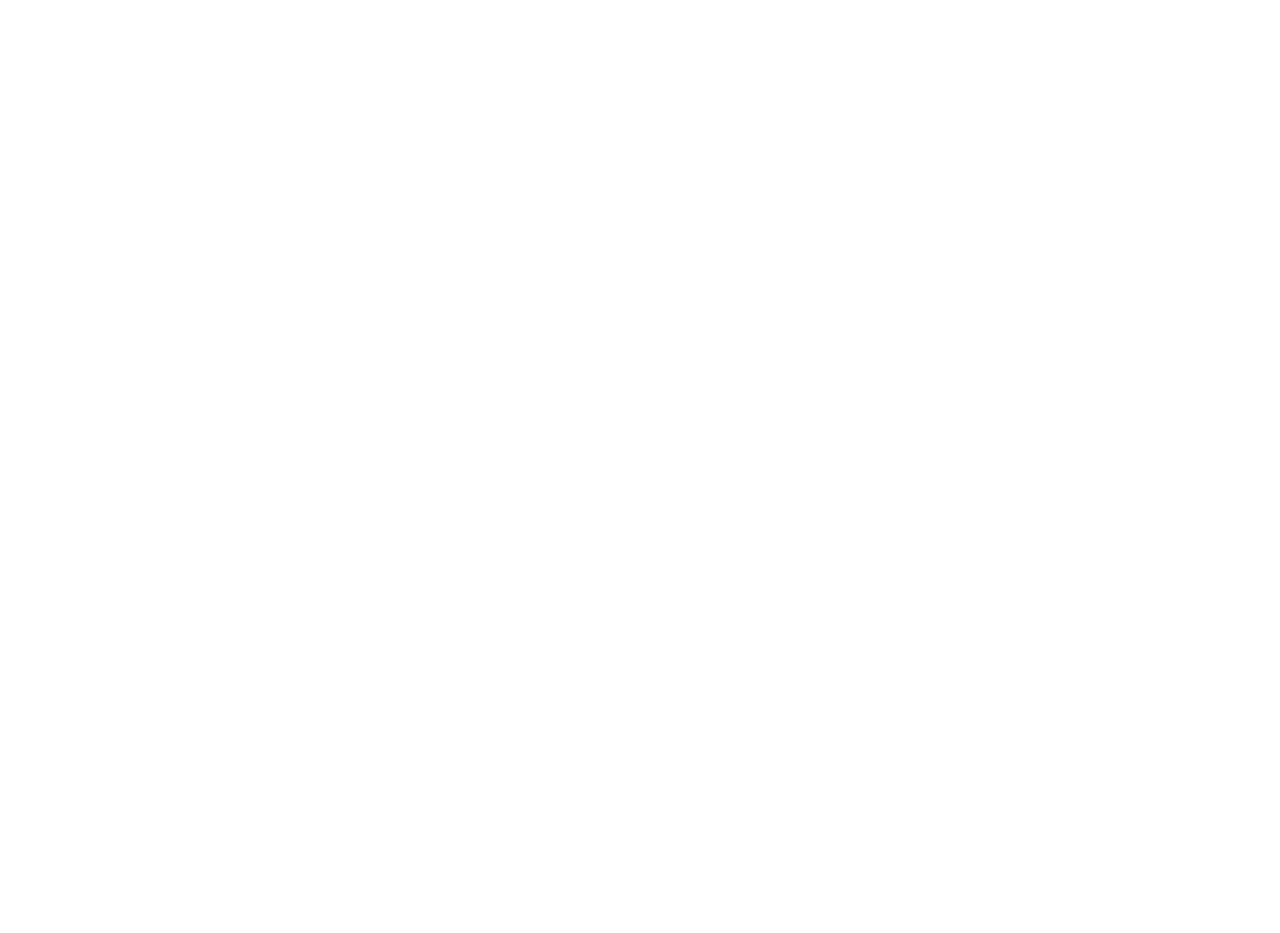
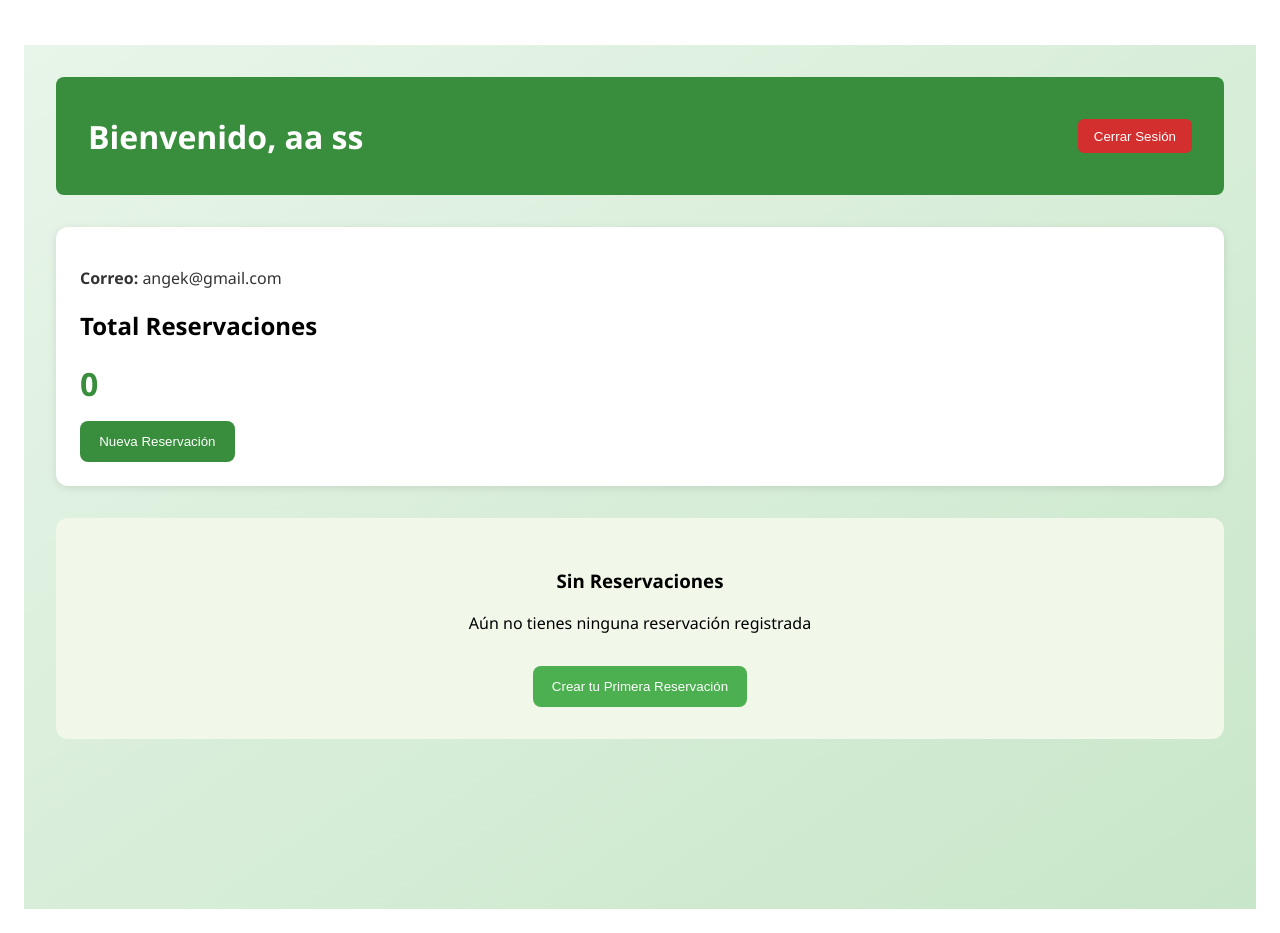
Before and after one commit to Mario5999/Proyecto-FeatUP, an Angular app in the folder Feats-UP/: page /home in a window 1280 px wide. Before the commit this address led to /. Before the commit the page ends 800 px from the top, so only its background shows below. Built offline with nearby package versions, Linux system fonts and the light colour scheme.

Commit message:
Creacion de vista home y vinculacion con inicio de sesion y cerrar sesion con login

```diff
--- a/Feats-UP/src/app/Inicio de sesion/login.component.html
+++ b/Feats-UP/src/app/Inicio de sesion/login.component.html
@@ -20,7 +20,7 @@
         <small *ngIf="form.get('contrasena')?.errors?.['minlength']">Debe tener al menos 6 caracteres</small>
       </div>
 
-      <button type="submit" class="btn-ingresar">Ingresar</button>
+      <button type="submit" class="btn-ingresar" routerLink="/home">Ingresar</button>
     </form>
 
     <div class="registro-info">
--- a/Feats-UP/src/app/app.routes.ts
+++ b/Feats-UP/src/app/app.routes.ts
@@ -17,5 +17,10 @@
     path: 'register',
     loadComponent: () =>
       import('./Registro/register.component').then(m => m.RegisterComponent)
+  },
+  {
+    path: 'home',
+    loadComponent: () =>
+      import('./home.component').then(m => m.HomeComponent)
   }
 ];
--- /dev/null
+++ b/Feats-UP/src/app/home.component.css
@@ -0,0 +1,76 @@
+.home-container {
+  padding: 2rem;
+  font-family: 'Segoe UI', sans-serif;
+  background: linear-gradient(to bottom right, #e8f5e9, #c8e6c9);
+  min-height: 100vh;
+}
+
+.encabezado {
+  display: flex;
+  justify-content: space-between;
+  align-items: center;
+  background: #388e3c;
+  color: white;
+  padding: 1rem 2rem;
+  border-radius: 8px;
+}
+
+.btn-cerrar {
+  background-color: #d32f2f;
+  color: white;
+  border: none;
+  padding: 0.6rem 1rem;
+  border-radius: 6px;
+  cursor: pointer;
+}
+
+.resumen {
+  margin-top: 2rem;
+  background: white;
+  padding: 1.5rem;
+  border-radius: 12px;
+  box-shadow: 0 2px 8px rgba(0, 0, 0, 0.1);
+}
+
+.info-usuario {
+  margin-bottom: 1rem;
+  font-size: 1rem;
+  color: #333;
+}
+
+.total-box {
+  margin-bottom: 1rem;
+}
+
+.contador {
+  font-size: 2rem;
+  font-weight: bold;
+  color: #388e3c;
+}
+
+.btn-nueva {
+  background-color: #388e3c;
+  color: white;
+  border: none;
+  padding: 0.8rem 1.2rem;
+  border-radius: 8px;
+  cursor: pointer;
+}
+
+.estado {
+  margin-top: 2rem;
+  text-align: center;
+  background: #f1f8e9;
+  padding: 2rem;
+  border-radius: 12px;
+}
+
+.btn-crear {
+  margin-top: 1rem;
+  background-color: #4caf50;
+  color: white;
+  border: none;
+  padding: 0.8rem 1.2rem;
+  border-radius: 8px;
+  cursor: pointer;
+}
--- /dev/null
+++ b/Feats-UP/src/app/home.component.html
@@ -0,0 +1,25 @@
+<div class="home-container">
+  <header class="encabezado">
+    <h1>Bienvenido, {{ usuario.nombre }}</h1>
+    <button class="btn-cerrar" (click)="cerrarSesion()" routerLink="/login">Cerrar Sesión</button>
+  </header>
+
+  <section class="resumen">
+    <div class="info-usuario">
+      <p><strong>Correo:</strong> {{ usuario.correo }}</p>
+    </div>
+
+    <div class="total-box">
+      <h2>Total Reservaciones</h2>
+      <div class="contador">{{ totalReservaciones }}</div>
+    </div>
+
+    <button class="btn-nueva" (click)="crearReservacion()">Nueva Reservación</button>
+  </section>
+
+  <section class="estado">
+    <h3>Sin Reservaciones</h3>
+    <p>Aún no tienes ninguna reservación registrada</p>
+    <button class="btn-crear" (click)="crearReservacion()">Crear tu Primera Reservación</button>
+  </section>
+</div>
--- /dev/null
+++ b/Feats-UP/src/app/home.component.ts
@@ -0,0 +1,29 @@
+import { Component } from '@angular/core';
+import { RouterModule } from '@angular/router';
+import { CommonModule } from '@angular/common';
+
+@Component({
+  selector: 'app-home',
+  standalone: true,
+  imports: [RouterModule, CommonModule],
+  templateUrl: './home.component.html',
+  styleUrls: ['./home.component.css']
+})
+export class HomeComponent {
+  usuario = {
+    nombre: 'aa ss',
+    correo: 'angek@gmail.com'
+  };
+
+  totalReservaciones = 0;
+
+  cerrarSesion() {
+    console.log('Sesión cerrada');
+    // Aquí puedes agregar lógica de logout o redirección
+  }
+
+  crearReservacion() {
+    console.log('Crear nueva reservación');
+    // Aquí puedes navegar o abrir formulario
+  }
+}
```
